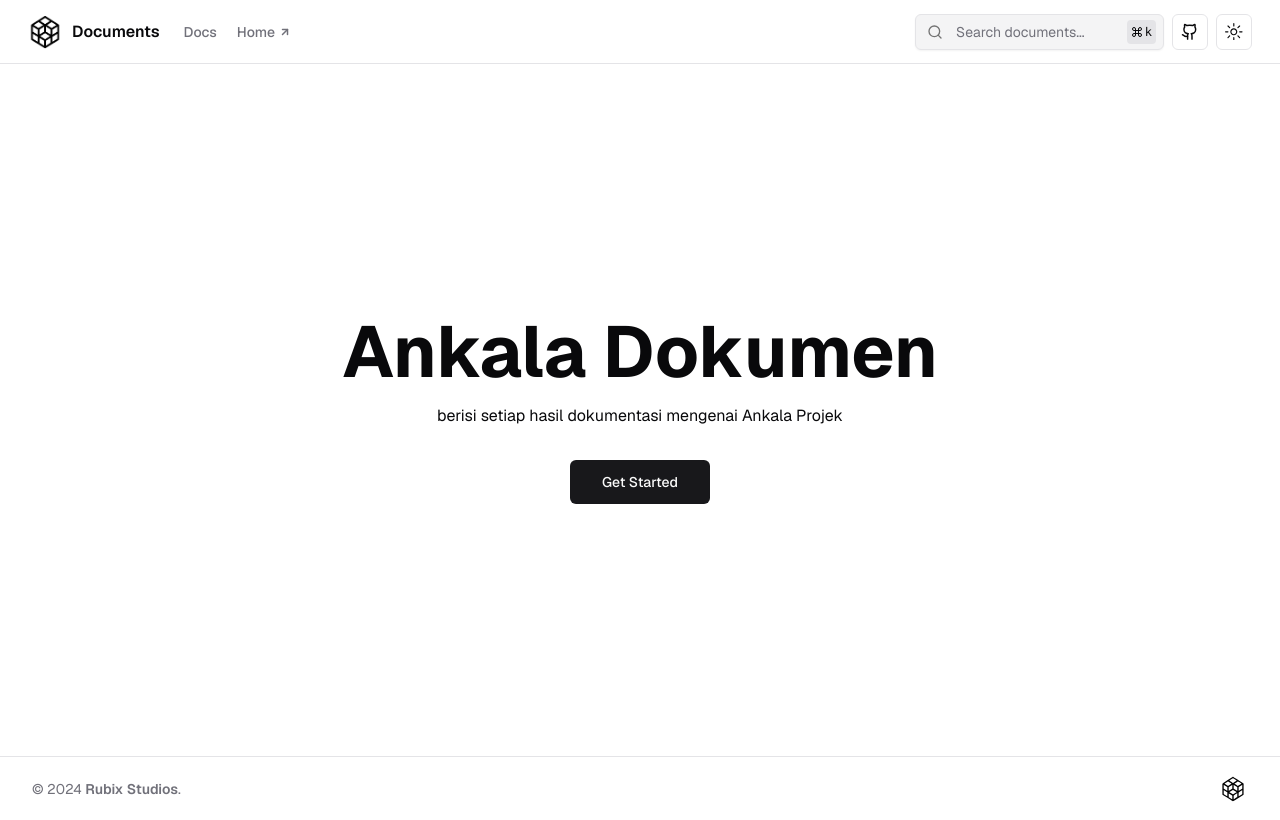
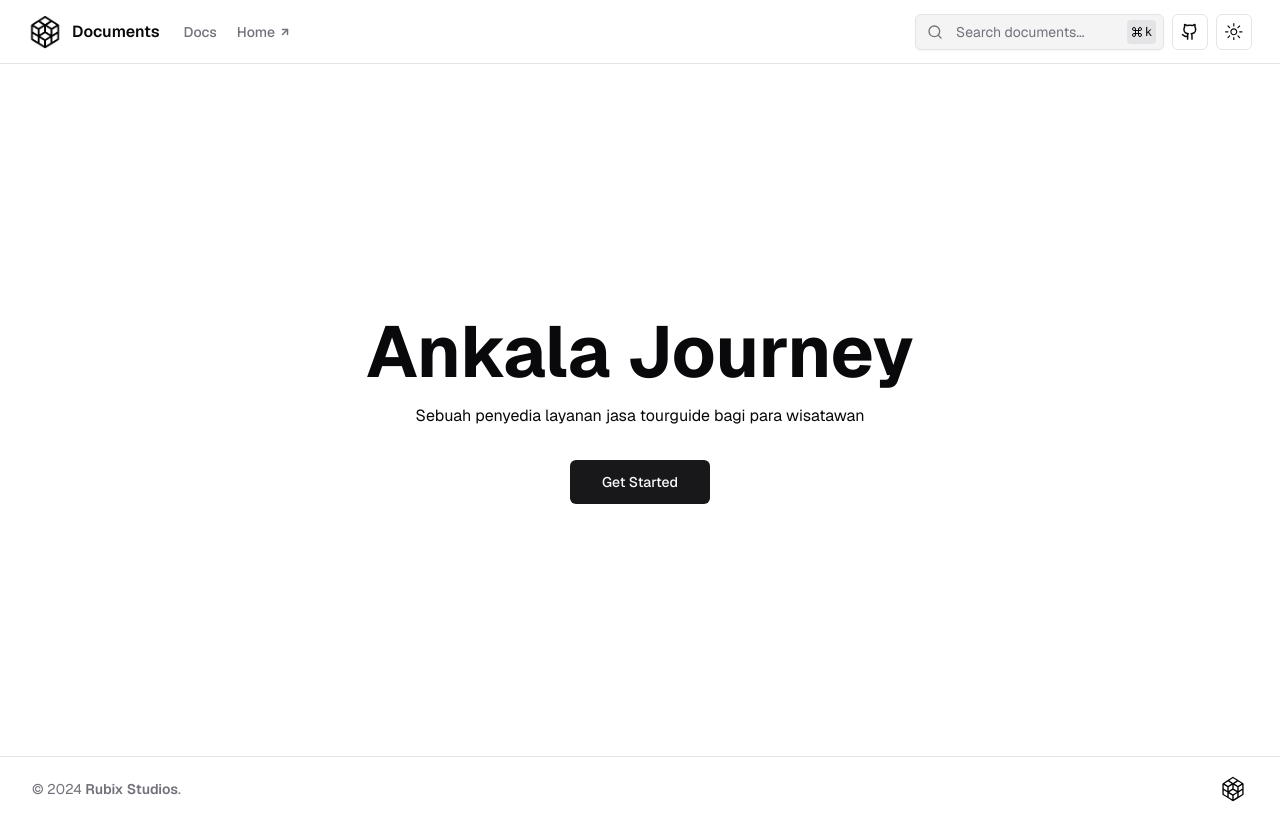
Before and after one commit to AbramSin17/ankala_document, a Next.js app: page / in a window 1280 px wide. Built offline with nearby package versions, Linux system fonts and the light colour scheme.

Commit message:
keterkaitan mata kuliah

```diff
--- a/app/page.tsx
+++ b/app/page.tsx
@@ -7,10 +7,10 @@ export default function Home() {
   return (
     <div className="min-h-[86.5vh] flex flex-col justify-center items-center text-center px-2 py-8">
       <h1 className="text-4xl font-bold mb-4 sm:text-7xl">
-          Ankala Dokumen
+          Ankala Journey
       </h1>
       <p className="max-w-[600px] text-foreground mb-8 sm:text-base">
-        berisi setiap hasil dokumentasi mengenai Ankala Projek
+        Sebuah penyedia layanan jasa tourguide bagi para wisatawan
       </p>
       <div className="flex items-center gap-5">
         <Link
```
Also changed, not shown: 1 other file (tests, documents, lock files or other folders).
